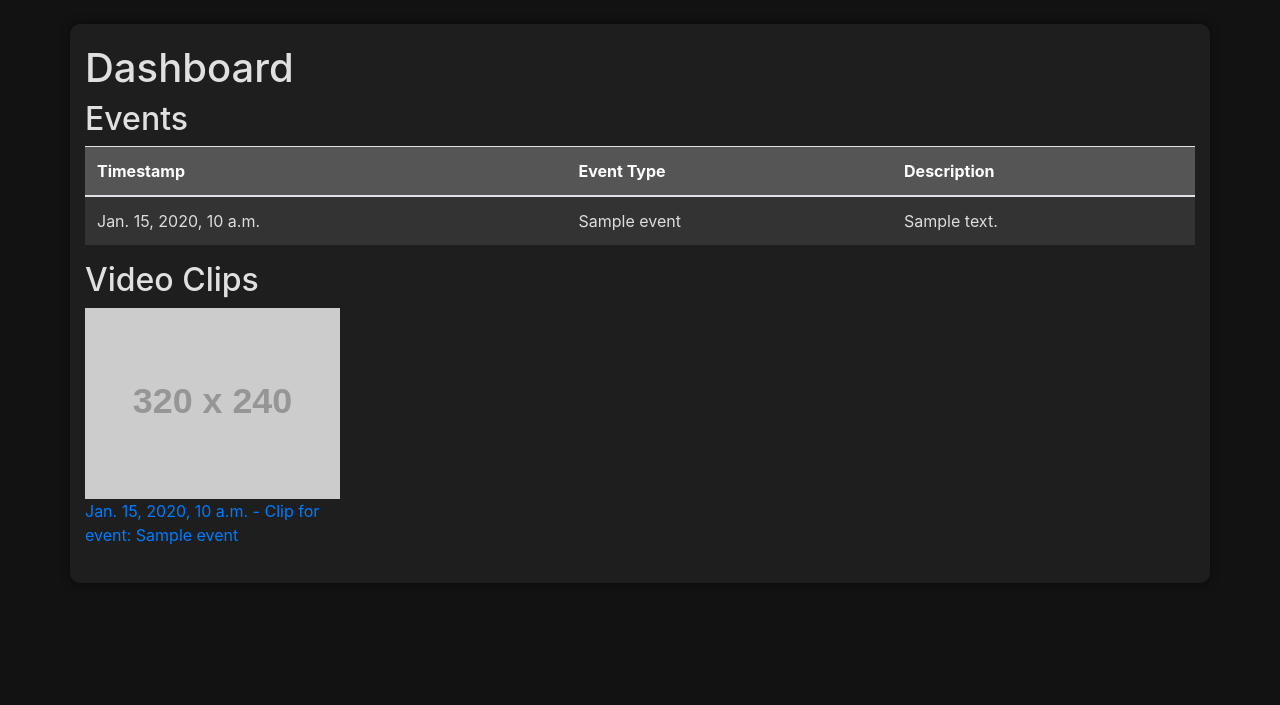
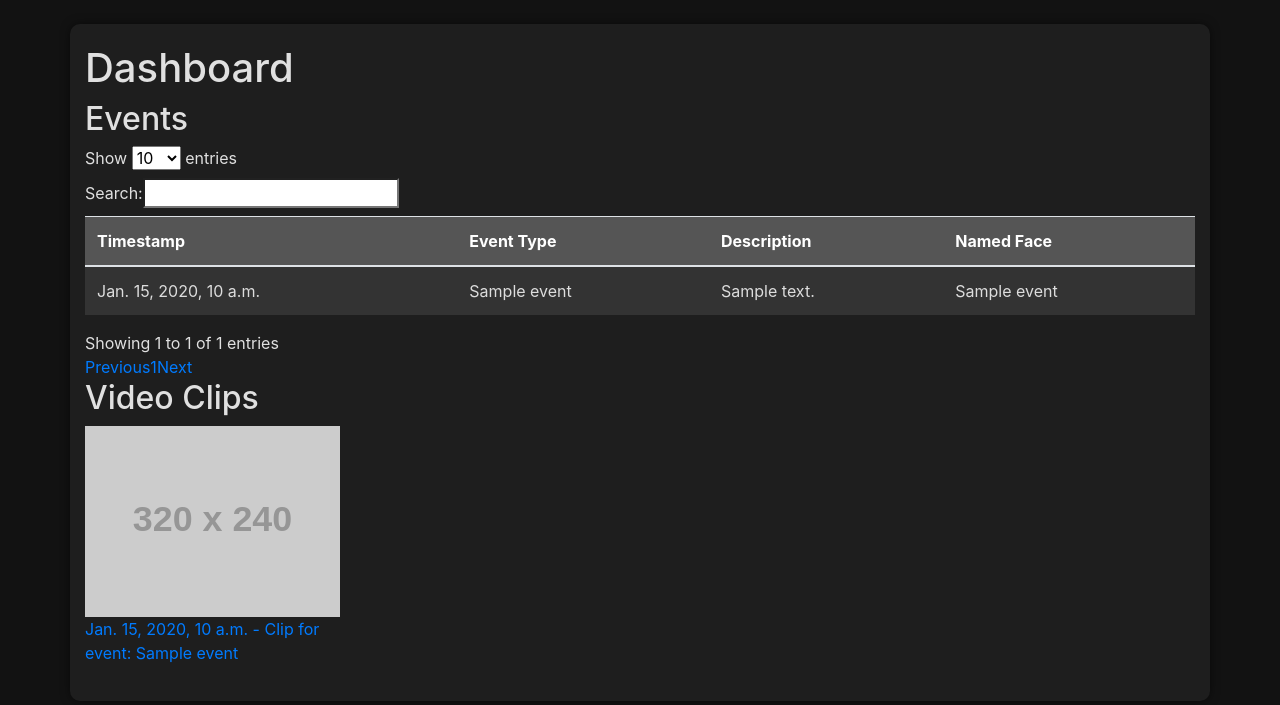
Before and after one commit to LlamaTuna/camster_dashbaord, a Django app: page / in a window 1280 px wide. Shown: the part 57-762 px from the top of the page. Run offline with Django 4.2, Linux system fonts and the light colour scheme; a user stored in the database is signed in; tables that the repository leaves empty hold one stand-in row (values such as "Sample post"); grey boxes labelled with a size stand in for pictures from a placeholder-image service; some libraries are stand-ins or nearby versions.

Commit message:
added named face, fixed JS bug in index template

```diff
--- a/dashboard/models.py
+++ b/dashboard/models.py
@@ -6,6 +6,7 @@ class Event(models.Model):
     name = models.CharField(max_length=100)
     timestamp = models.DateTimeField(auto_now_add=True)
     description = models.TextField()
+    named_face = models.CharField(max_length=255, null=True, blank=True)  # Add this field
 
     def __str__(self):
         return self.name
--- a/dashboard/serializers.py
+++ b/dashboard/serializers.py
@@ -5,7 +5,7 @@ class LogSerializer(serializers.Serializer):
     timestamp = serializers.DateTimeField()
     event_type = serializers.CharField(max_length=100)
     description = serializers.CharField(max_length=255)
-    extra_data = serializers.JSONField(required=False, allow_null=True)
+    extra_data = serializers.JSONField(required=False)
 
 
 class EventSerializer(serializers.ModelSerializer):
--- a/dashboard/static/js/dashboard.js
+++ b/dashboard/static/js/dashboard.js
@@ -1,13 +1,10 @@
 $(document).ready(function() {
+    console.log("DataTables initialization script running");  // Add this line to debug
     $('#events-table').DataTable({
-        paging: true,
-        searching: true,
-        ordering: true,
-        autoWidth: false,
-        pageLength: 10,
-        lengthChange: false,
-        language: {
-            emptyTable: "No events found"
-        }
+        "order": [[ 0, "desc" ]],  // By default, order by the first column (Timestamp) in descending order
+        "paging": true,             // Enable pagination
+        "searching": true,          // Enable search/filtering
+        "info": true,               // Show table information
+        "autoWidth": false          // Disable auto width to ensure proper alignment
     });
 });
--- a/dashboard/templates/base.html
+++ b/dashboard/templates/base.html
@@ -55,21 +55,9 @@
     <script src="https://code.jquery.com/jquery-3.5.1.min.js"></script>
     <script src="https://cdn.jsdelivr.net/npm/@popperjs/core@2.9.2/dist/umd/popper.min.js"></script>
     <script src="https://stackpath.bootstrapcdn.com/bootstrap/4.5.2/js/bootstrap.min.js"></script>
-    <script>
-        function getCookie(name) {
-            let cookieValue = null;
-            if (document.cookie && document.cookie !== '') {
-                const cookies = document.cookie.split(';');
-                for (let i = 0; i < cookies.length; i++) {
-                    const cookie = cookies[i].trim();
-                    if (cookie.substring(0, name.length + 1) === (name + '=')) {
-                        cookieValue = decodeURIComponent(cookie.substring(name.length + 1));
-                        break;
-                    }
-                }
-            }
-            return cookieValue;
-        }
-    </script>
+    <script src="{% static 'js/dashboard.js' %}"></script>
+
+    {% block extra_js %}{% endblock %}
+
 </body>
 </html>
--- a/dashboard/templates/dashboard/index.html
+++ b/dashboard/templates/dashboard/index.html
@@ -15,6 +15,7 @@
                     <th>Timestamp</th>
                     <th>Event Type</th>
                     <th>Description</th>
+                    <th>Named Face</th> <!-- Added Named Face column -->
                 </tr>
             </thead>
             <tbody>
@@ -24,11 +25,12 @@
                             <td>{{ event.timestamp }}</td>
                             <td>{{ event.name }}</td>
                             <td>{{ event.description }}</td>
+                            <td>{{ event.named_face|default:"N/A" }}</td> <!-- Display Named Face -->
                         </tr>
                     {% endfor %}
                 {% else %}
                     <tr>
-                        <td colspan="3">No events found.</td>
+                        <td colspan="4">No events found.</td>
                     </tr>
                 {% endif %}
             </tbody>
@@ -57,12 +59,8 @@
 {% endblock %}
 
 {% block extra_js %}
-    <!-- Include DataTables CSS -->
-    <link rel="stylesheet" type="text/css" href="https://cdn.datatables.net/1.11.5/css/dataTables.bootstrap5.min.css">
-    <link rel="stylesheet" type="text/css" href="https://cdn.datatables.net/1.11.5/css/jquery.dataTables.css">
-    <link rel="stylesheet" href="{% static 'css/dashboard.css' %}"> <!-- Link to your custom CSS -->
+      <!-- Include DataTables and custom JS -->
+    <script src="https://cdn.datatables.net/1.11.5/js/jquery.dataTables.min.js"></script>
+    <script src="https://cdn.datatables.net/1.11.5/js/jquery.dataTables.min.js"></script>
 
-    <!-- Include DataTables and custom JS -->
-    <script src="https://cdn.datatables.net/1.11.5/js/jquery.dataTables.min.js"></script>
-    <script src="{% static 'js/dashboard.js' %}"></script>
 {% endblock %}
--- a/dashboard/views.py
+++ b/dashboard/views.py
@@ -29,6 +29,7 @@ def index(request):
 
     return render(request, 'dashboard/index.html', context)
 
+
 class CustomLoginView(LoginView):
     template_name = 'dashboard/login.html'
 
@@ -36,16 +37,25 @@ class CustomLoginView(LoginView):
 def log_event(request):
     serializer = LogSerializer(data=request.data)
     if serializer.is_valid():
-        Event.objects.create(
+        # Extract extra_data if present
+        extra_data = serializer.validated_data.get('extra_data', {})
+        face_name = extra_data.get('face_name')
+
+        # Save event with the named face if provided
+        event = Event.objects.create(
             name=serializer.validated_data['event_type'],
             description=serializer.validated_data['description'],
-            timestamp=serializer.validated_data['timestamp']
-            # Add extra_data if the model allows it
+            named_face=face_name  # Save the named face here
         )
-        return Response({"message": "Log received"}, status=201)
+
+        if face_name:
+            print(f"Detected face: {face_name}")
+
+        return Response({"message": "Log received"}, status=status.HTTP_201_CREATED)
     else:
         print(f"Invalid log event data: {serializer.errors}")
-    return Response(serializer.errors, status=400)
+    return Response(serializer.errors, status=status.HTTP_400_BAD_REQUEST)
+
 
 @api_view(['POST'])
 def upload_video(request):
```
Also changed, not shown: camster_dashbaord/settings.py (+7 -5 lines), dashboard/migrations/0003_event_named_face.py (added).
